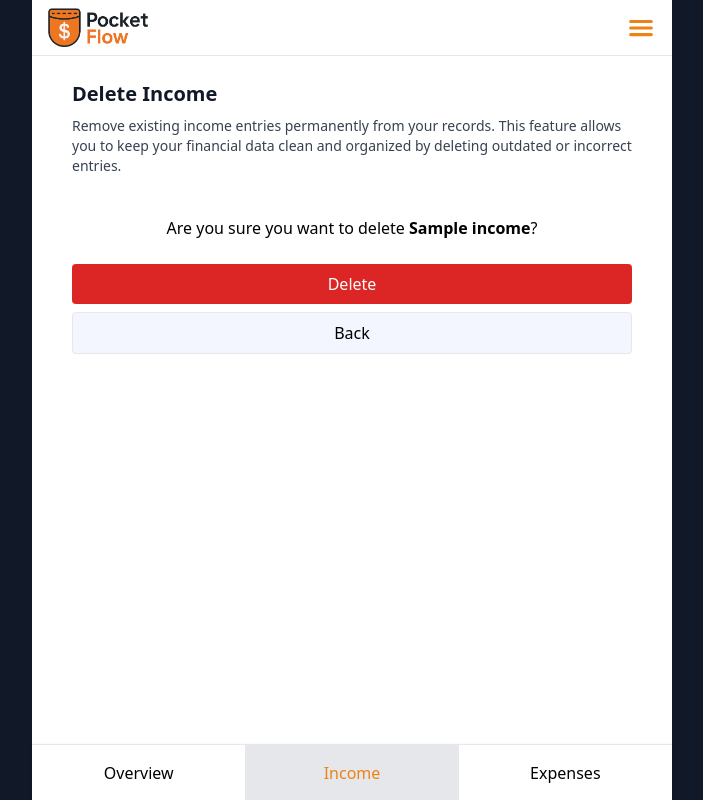
After one commit to josh1506/pocketflow, a Django app: page /income/delete/00000000-0000-0000-0000-000000000001/ in a window 1280 px wide. The commit adds this page. Shown: the whole page, without its empty margins (288-991 px from the left). Run offline with Django 5.2, Linux system fonts and the light colour scheme; tables that the repository leaves empty hold one stand-in row (values such as "Sample post"); some libraries are stand-ins or nearby versions.

Commit message:
Add Income Delete Functionality and UI/UX Improvements

```diff
--- a/app/income/templates/income/create.html
+++ b/app/income/templates/income/create.html
@@ -21,7 +21,7 @@
                 Cancel
             </a>
             <button
-                    class="bg-primary px-4 py-2 rounded w-1/2 border hover:bg-primaryHover duration-300"
+                    class="bg-primary px-4 py-2 rounded w-1/2 border hover:bg-primaryHover duration-300 text-white"
                     type="submit"
             >
                 Create
--- /dev/null
+++ b/app/income/templates/income/delete.html
@@ -0,0 +1,33 @@
+{% extends 'base.html' %}
+
+{% block title %}Income Delete{% endblock %}
+
+{% block content %}
+<form method="post">
+    <div class="py-4 px-10">
+        <div class="sm:flex-auto mb-8">
+            <h1 class="text-xl font-semibold text-gray-900">Delete Income</h1>
+            <p class="mt-2 text-sm text-gray-700">
+                Remove existing income entries permanently from your records. This feature allows you to keep your
+                financial
+                data clean and organized by deleting outdated or incorrect entries.
+            </p>
+        </div>
+        <div class="flex mt-10 gap-4 justify-center">
+            <p>Are you sure you want to delete <span class="font-bold">{{ income.title }}</span>?</p>
+        </div>
+        <div class="flex flex-col gap-2 mt-6">
+            <button type="submit"
+                    class="w-full bg-danger hover:bg-dangerHover px-4 py-2 text-white rounded duration-300 text-center">
+                Delete
+            </button>
+            <a href="{% url 'income:details' income_id=income.id %}"
+               class="w-full bg-secondary hover:bg-secondaryHover px-4 py-2 rounded duration-300 border text-center"
+            >
+                Back
+            </a>
+        </div>
+    </div>
+    {% csrf_token %}
+</form>
+{% endblock %}
--- a/app/income/templates/income/details.html
+++ b/app/income/templates/income/details.html
@@ -14,7 +14,7 @@
     </div>
     <div class="flex flex-col mt-10 gap-4 relative">
         <div class="absolute top-0 right-[-10px]">
-            <a href="#" class="text-danger hover:text-dangerHover duration-300">
+            <a href="{% url 'income:delete' income_id=income.id %}" class="text-danger hover:text-dangerHover duration-300">
                 <svg xmlns="http://www.w3.org/2000/svg" fill="none" viewBox="0 0 24 24" stroke-width="2" width="35"
                      stroke="currentColor" class="size-6">
                     <path stroke-linecap="round" stroke-linejoin="round"
@@ -48,7 +48,9 @@
         </div>
     </div>
     <div class="flex flex-col gap-2 mt-6">
-        <a href="{% url 'income:update' income_id=income.id %}" class="w-full bg-primary hover:bg-primaryHover px-4 py-2 text-white rounded duration-300 text-center">Update</a>
+        <a href="{% url 'income:update' income_id=income.id %}" class="w-full bg-primary hover:bg-primaryHover px-4 py-2 text-white rounded duration-300 text-center">
+            Edit
+        </a>
         <a href="{% url 'income:list' %}" class="w-full bg-secondary hover:bg-secondaryHover px-4 py-2 rounded duration-300 border text-center">Back</a>
     </div>
 </div>
--- a/app/income/urls.py
+++ b/app/income/urls.py
@@ -1,6 +1,6 @@
 from django.urls import path
 
-from .views import IncomeListView, IncomeCreateView, IncomeDetailView, IncomeUpdateView
+from .views import IncomeListView, IncomeCreateView, IncomeDetailView, IncomeUpdateView, IncomeDeleteView
 
 app_name = "income"
 
@@ -9,4 +9,5 @@ urlpatterns = [
     path('create/', IncomeCreateView.as_view(), name='create'),
     path('details/<str:income_id>/', IncomeDetailView.as_view(), name='details'),
     path('update/<str:income_id>/', IncomeUpdateView.as_view(), name='update'),
+    path('delete/<str:income_id>/', IncomeDeleteView.as_view(), name='delete'),
 ]
--- a/app/income/views.py
+++ b/app/income/views.py
@@ -34,6 +34,17 @@ class IncomeDetailView(DetailView):
 class IncomeUpdateView(UpdateView):
     model = Income
     template_name = "income/update.html"
+    context_object_name = "income"
     form_class = IncomeForm
     pk_url_kwarg = "income_id"
+
+    def get_success_url(self):
+        return reverse_lazy("income:details", kwargs={"income_id": self.object.id})
+
+
+class IncomeDeleteView(DeleteView):
+    model = Income
+    template_name = "income/delete.html"
+    context_object_name = "income"
+    pk_url_kwarg = "income_id"
     success_url = reverse_lazy("income:list")
```
Also changed, not shown: static/styles/output.css.
